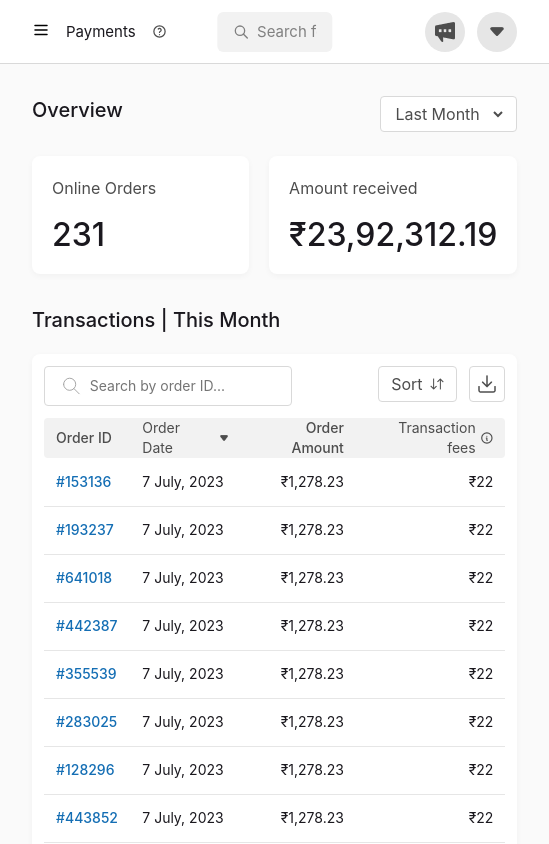
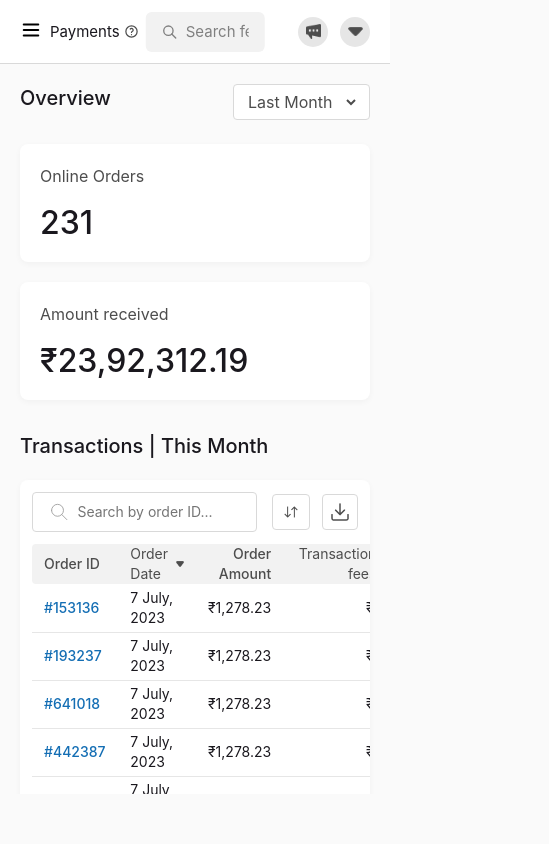
Before and after one commit to kan-ish/dukaan_dashboard, a React (Vite) app: page / in a window 390 px wide. Shown: the whole page, 549 px wide, since content can reach past the window. Built offline with nearby package versions, Linux system fonts and the light colour scheme; a web font is replaced by a local one.

Commit message:
added responsive styles to payments, overview, and transactions

```diff
--- a/src/components/overview/Overview.module.css
+++ b/src/components/overview/Overview.module.css
@@ -82,3 +82,9 @@
 
 	color: #1a181e;
 }
+
+@media (max-width: 900px) {
+	.overviewCards {
+		flex-direction: column;
+	}
+}
--- a/src/components/partials/header/Header.jsx
+++ b/src/components/partials/header/Header.jsx
@@ -9,7 +9,7 @@ const Header = ({ isSideBarOpen, setIsSideBarOpen }) => {
 				<div
 					className={headerStyles.sideBarToggle}
 					onClick={() => setIsSideBarOpen(!isSideBarOpen)}>
-					<IconMenu2 size={18} />
+					<IconMenu2 size={22} />
 				</div>
 
 				<div className={headerStyles.pageTitle}>Payments</div>
--- a/src/components/partials/header/Header.module.css
+++ b/src/components/partials/header/Header.module.css
@@ -61,6 +61,8 @@
 	height: 40px;
 	border-radius: 6px;
 	padding: 0 16px;
+
+	margin: 0 10px;
 }
 
 .searchIcon {
@@ -107,6 +109,26 @@
 }
 
 @media (max-width: 900px) {
+	.container {
+		padding: 0 20px;
+	}
+
+	.headerLeft {
+		gap: 4px;
+	}
+
+	.sideBarToggle {
+		margin-right: 4px;
+	}
+
+	.headerRightIcon {
+		width: 30px;
+		height: 30px;
+	}
+	.headerRightIcon img {
+		width: 50%;
+	}
+
 	.sideBarToggle {
 		display: block;
 	}
@@ -114,8 +136,4 @@
 	.pageHelpText {
 		display: none;
 	}
-
-	.searchBarContainer {
-		width: 21%;
-	}
 }
--- a/src/components/partials/layout/Layout.module.css
+++ b/src/components/partials/layout/Layout.module.css
@@ -22,11 +22,16 @@
 .children {
 	flex: 1;
 	overflow: scroll;
+	margin-bottom: 50px;
 }
 
 @media (max-width: 900px) {
 	.container {
 		position: relative;
+	}
+
+	.main {
+		width: 100%;
 	}
 
 	.sidebar {
--- a/src/components/payments/Payments.module.css
+++ b/src/components/payments/Payments.module.css
@@ -13,3 +13,9 @@
 .transactionsContainer {
 	flex: 1;
 }
+
+@media (max-width: 900px) {
+	.container {
+		padding: 20px;
+	}
+}
--- a/src/components/transactions/Transactions.jsx
+++ b/src/components/transactions/Transactions.jsx
@@ -38,7 +38,9 @@ const Transactions = () => {
 
 					<div className={transactionsStyles.tableControlsRight}>
 						<div className={transactionsStyles.sortTable}>
-							Sort
+							<span className={transactionsStyles.sortTableText}>
+								Sort
+							</span>
 							<img src="sort.png" alt="sort" />
 						</div>
 
--- a/src/components/transactions/Transactions.module.css
+++ b/src/components/transactions/Transactions.module.css
@@ -23,17 +23,19 @@
 
 .tableControls {
 	display: flex;
+	align-items: center;
 	justify-content: space-between;
 
 	margin-bottom: 12px;
 }
 
 .transactionSearch {
-	width: 248px;
+	max-width: 248px;
 	height: 40px;
 	border: 1px solid #d9d9d9;
 	border-radius: 4px;
 	padding: 0 16px;
+	margin-right: 15px;
 
 	display: flex;
 	align-items: center;
@@ -61,8 +63,9 @@
 }
 
 .sortTable {
-	width: 79px;
+	width: fit-content;
 	height: 36px;
+	padding: 0 10px;
 	border: 1px solid #d9d9d9;
 	border-radius: 4px;
 	cursor: pointer;
@@ -217,3 +220,18 @@ th {
 	color: #fff;
 	font-weight: 500;
 }
+
+@media (max-width: 900px) {
+	.transactionsContent {
+		width: 100%;
+		overflow: scroll;
+	}
+
+	.headingRow {
+		overflow-x: scroll;
+	}
+
+	.sortTableText {
+		display: none;
+	}
+}
--- a/src/components/transactions/transactionRecord/TransactionRecord.module.css
+++ b/src/components/transactions/transactionRecord/TransactionRecord.module.css
@@ -26,3 +26,9 @@ td.orderId {
 	color: #146eb4;
 	cursor: pointer;
 }
+
+@media (max-width: 900px) {
+	.dataRow {
+		overflow-x: scroll;
+	}
+}
--- a/src/main.jsx
+++ b/src/main.jsx
@@ -4,7 +4,7 @@ import App from "./App.jsx";
 import "./index.css";
 
 ReactDOM.createRoot(document.getElementById("root")).render(
-	// <React.StrictMode>
-	<App />
-	// </React.StrictMode>,
+	<React.StrictMode>
+		<App />
+	</React.StrictMode>
 );
```
